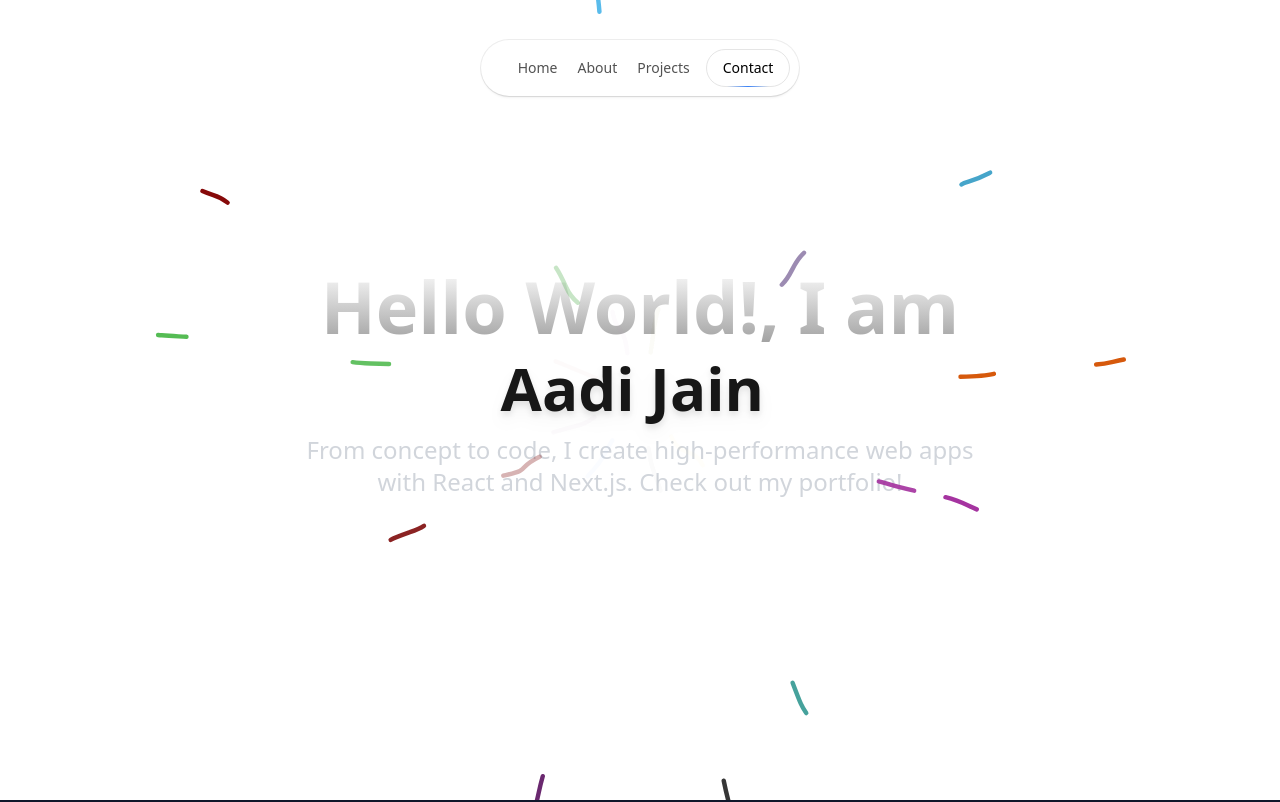
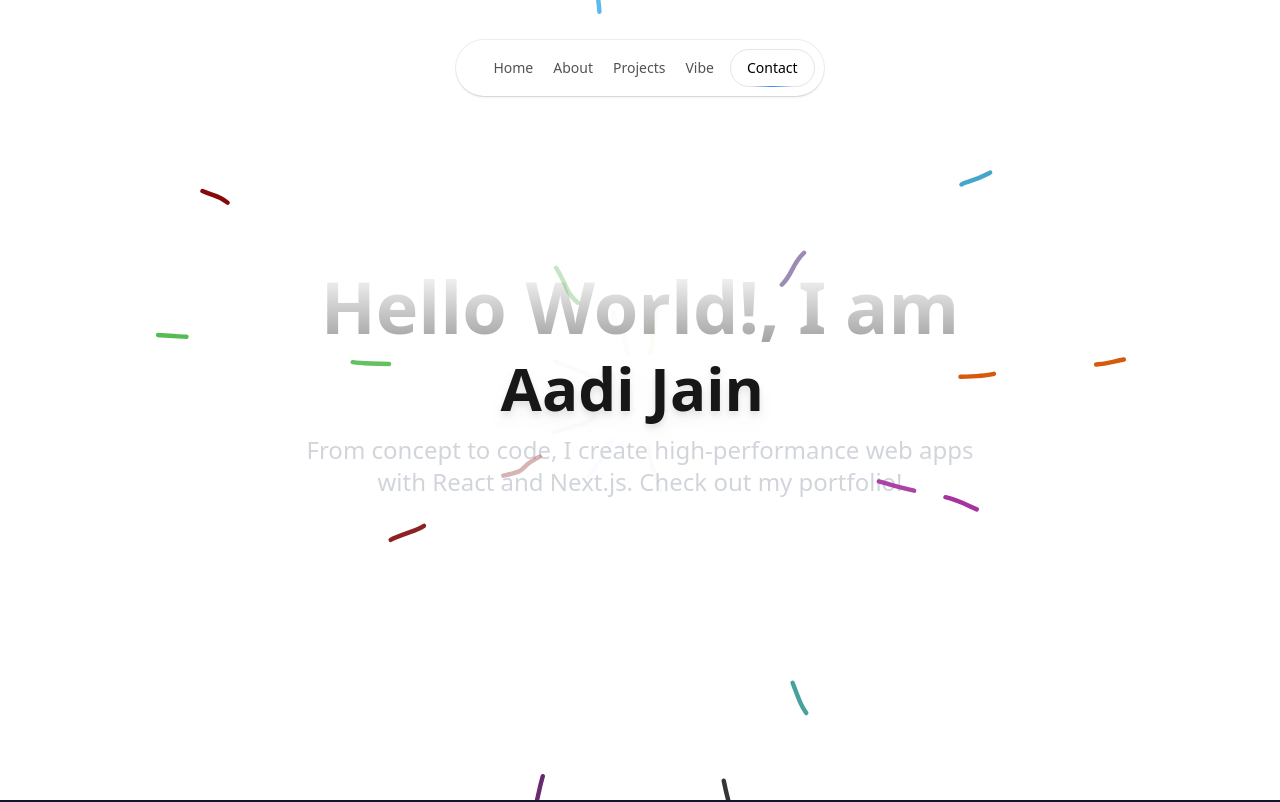
Before and after one commit to aadijaiin/Portfolio, a Next.js app: page / in a window 1280 px wide. Shown: the top 802 px of the page. Built offline with nearby package versions, Linux system fonts and the light colour scheme.

Commit message:
updated nav bar

```diff
--- a/app/components/Navbar.jsx
+++ b/app/components/Navbar.jsx
@@ -6,6 +6,7 @@ import {
     IconSettings,
     IconSearch,
     IconUser,
+    IconMusic,
 
   } from "@tabler/icons-react";
 
@@ -50,6 +51,11 @@ const items = [
         link: '#projects',
         icon: <IconSettings />,
     },
+    {
+        name: 'Vibe',
+        link: '#vibe',
+        icon: <IconMusic />,
+    },
 
 ]
 
--- a/app/page.js
+++ b/app/page.js
@@ -49,12 +49,13 @@ const Page = () => {
 
       </section>
     {/* <Bgbox /> */}
-    <BackgroundBeamsWithCollision>
+    <section id='vibe'>
+    <BackgroundBeamsWithCollision >
 
       <FavoriteSong />
 
     </ BackgroundBeamsWithCollision >
-
+    </section>
 
 
 
```
